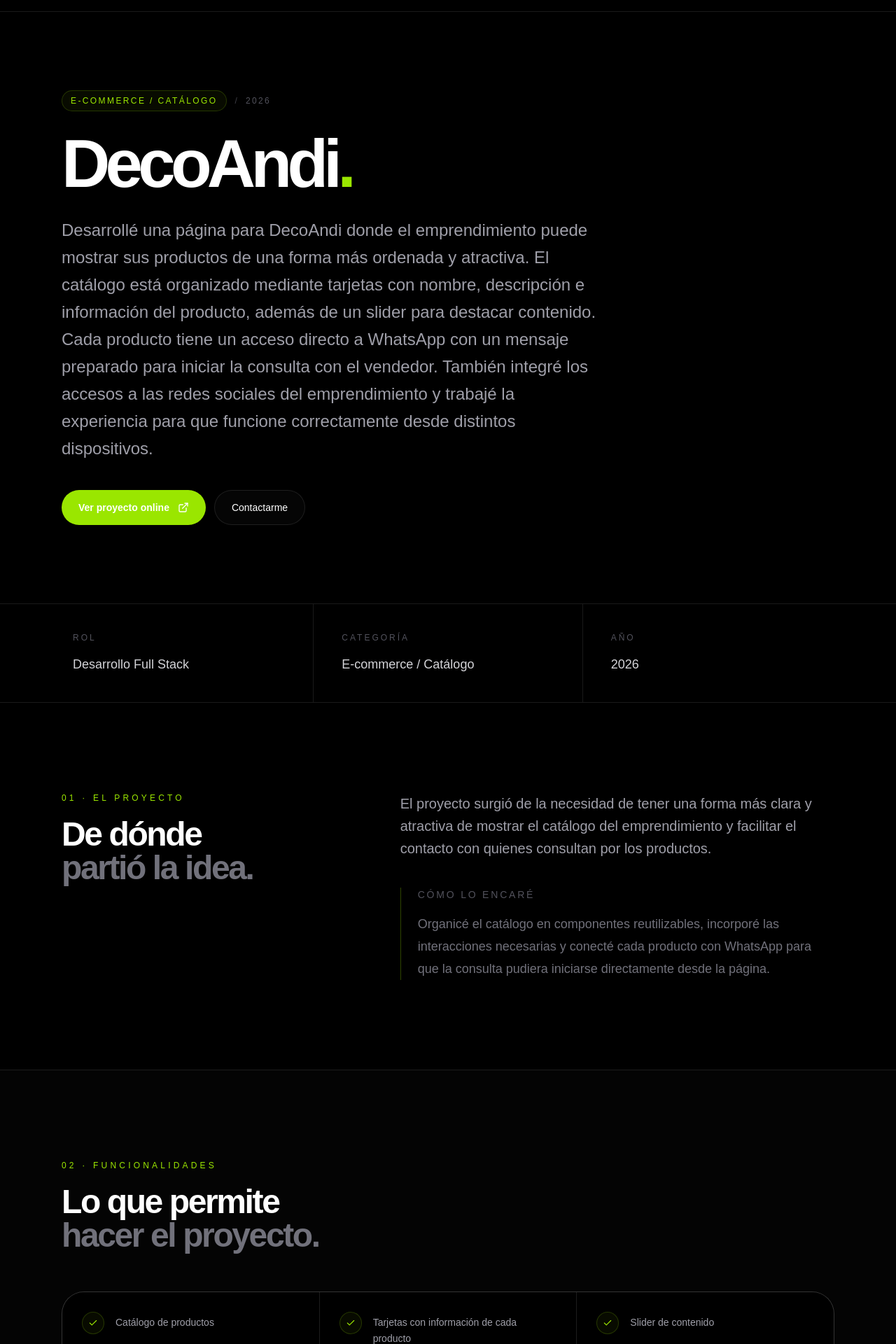
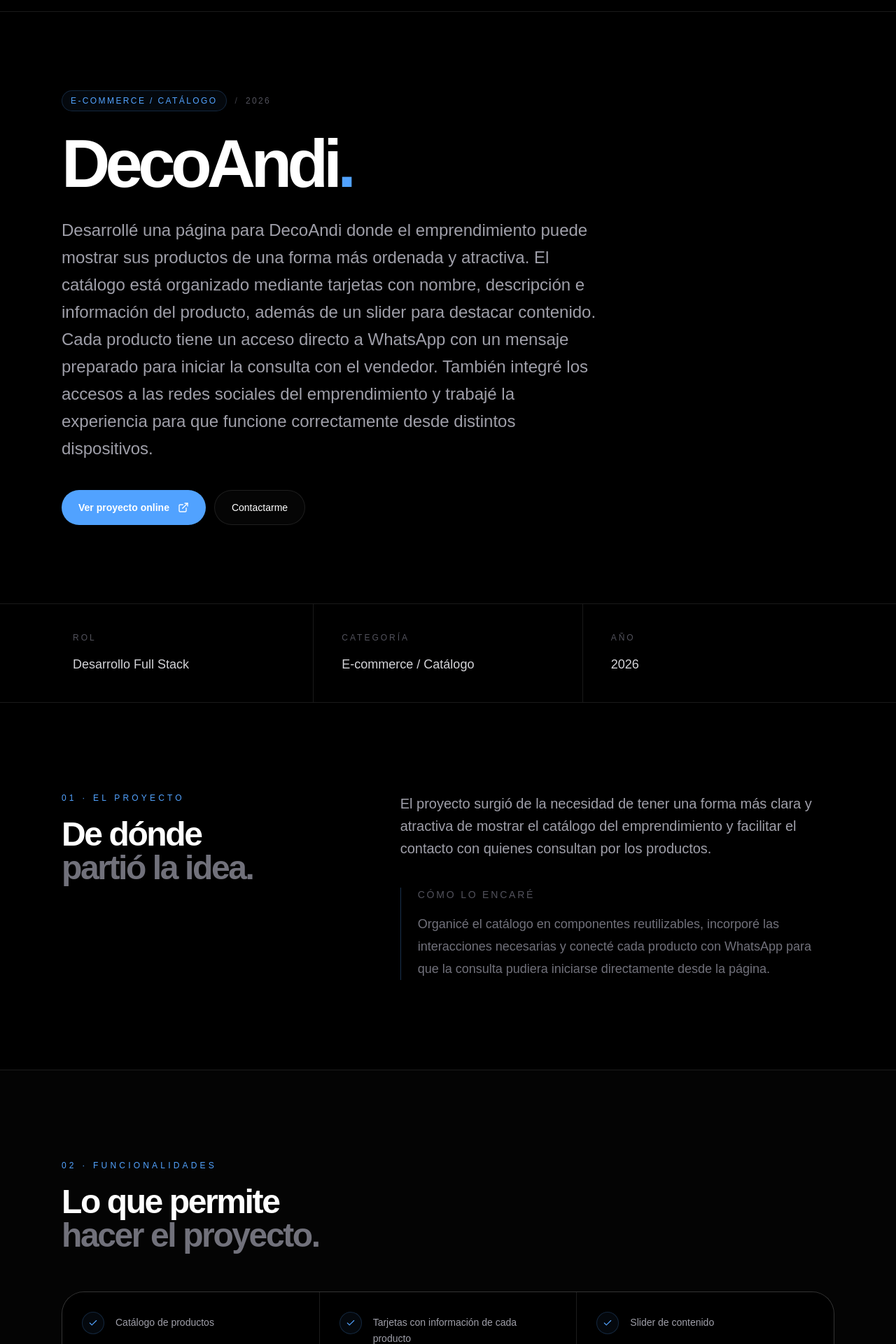
Before and after one commit to Glecerr/benjamin-glecer, a Next.js app: page /proyectos/decoandi in a window 1280 px wide. Shown: the part 60-1980 px from the top of the page at 70% size. Built offline with nearby package versions, Linux system fonts and the light colour scheme.

Commit message:
Cambio colores lime por blue en pagina de proyecto y footer

```diff
--- a/app/proyectos/[slug]/page.tsx
+++ b/app/proyectos/[slug]/page.tsx
@@ -26,7 +26,7 @@
   return (
     <main className="min-h-screen bg-black text-white">
       <div className="pointer-events-none fixed inset-0 -z-10">
-        <div className="absolute left-1/2 top-0 h-[600px] w-[600px] -translate-x-1/2 rounded-full bg-lime-400/[0.035] blur-[140px]" />
+        <div className="absolute left-1/2 top-0 h-[600px] w-[600px] -translate-x-1/2 rounded-full bg-blue-400/[0.035] blur-[140px]" />
 
         <div className="absolute inset-0 opacity-[0.025] [background-image:linear-gradient(rgba(255,255,255,0.15)_1px,transparent_1px),linear-gradient(90deg,rgba(255,255,255,0.15)_1px,transparent_1px)] [background-size:80px_80px]" />
       </div>
@@ -37,12 +37,12 @@
             href="/#inicio"
             className="text-lg font-semibold tracking-tight"
           >
-            BG<span className="text-lime-400">.</span>
+            BG<span className="text-blue-400">.</span>
           </a>
 
           <a
             href="/#proyectos"
-            className="group inline-flex items-center gap-2 text-sm text-zinc-500 transition hover:text-lime-400"
+            className="group inline-flex items-center gap-2 text-sm text-zinc-500 transition hover:text-blue-400"
           >
             <ArrowLeft
               size={15}
@@ -56,7 +56,7 @@
       <section className="mx-auto max-w-6xl px-6 pb-20 pt-20 md:pb-28 md:pt-28">
         <div className="max-w-4xl">
           <div className="flex flex-wrap items-center gap-3">
-            <span className="rounded-full border border-lime-400/20 bg-lime-400/[0.05] px-3 py-1.5 text-xs uppercase tracking-[0.2em] text-lime-400">
+            <span className="rounded-full border border-blue-400/20 bg-blue-400/[0.05] px-3 py-1.5 text-xs uppercase tracking-[0.2em] text-blue-400">
               {project.category}
             </span>
 
@@ -69,7 +69,7 @@
 
           <h1 className="mt-8 text-6xl font-semibold leading-[0.9] tracking-[-0.07em] md:text-8xl">
             {project.title}
-            <span className="text-lime-400">.</span>
+            <span className="text-blue-400">.</span>
           </h1>
 
           <p className="mt-8 max-w-3xl text-xl leading-relaxed text-zinc-400 md:text-2xl">
@@ -82,7 +82,7 @@
                 href={project.demo}
                 target="_blank"
                 rel="noopener noreferrer"
-                className="group inline-flex items-center gap-3 rounded-full bg-lime-400 px-6 py-3.5 text-sm font-semibold text-black transition hover:bg-lime-300 hover:shadow-[0_0_35px_rgba(163,230,53,0.15)]"
+                className="group inline-flex items-center gap-3 rounded-full bg-blue-400 px-6 py-3.5 text-sm font-semibold text-black transition hover:bg-blue-300 hover:shadow-[0_0_35px_rgba(59,130,246,0.15)]"
               >
                 Ver proyecto online
 
@@ -95,7 +95,7 @@
 
             <a
               href="/#contacto"
-              className="inline-flex items-center gap-3 rounded-full border border-white/10 bg-white/[0.02] px-6 py-3.5 text-sm text-zinc-300 transition hover:border-lime-400/30 hover:bg-lime-400/[0.04] hover:text-white"
+              className="inline-flex items-center gap-3 rounded-full border border-white/10 bg-white/[0.02] px-6 py-3.5 text-sm text-zinc-300 transition hover:border-blue-400/30 hover:bg-blue-400/[0.04] hover:text-white"
             >
               Contactarme
             </a>
@@ -140,7 +140,7 @@
       <section className="mx-auto max-w-6xl px-6 py-24 md:py-32">
         <div className="grid gap-16 md:grid-cols-[1fr_1.6fr] md:gap-24">
           <div>
-            <p className="text-xs font-medium uppercase tracking-[0.35em] text-lime-400">
+            <p className="text-xs font-medium uppercase tracking-[0.35em] text-blue-400">
               01 · El proyecto
             </p>
 
@@ -156,7 +156,7 @@
               {project.context}
             </p>
 
-            <div className="mt-10 border-l border-lime-400/30 pl-6">
+            <div className="mt-10 border-l border-blue-400/30 pl-6">
               <p className="text-sm uppercase tracking-[0.2em] text-zinc-600">
                 Cómo lo encaré
               </p>
@@ -172,7 +172,7 @@
       <section className="border-y border-white/10 bg-white/[0.015]">
         <div className="mx-auto max-w-6xl px-6 py-24 md:py-32">
           <div className="mb-14">
-            <p className="text-xs font-medium uppercase tracking-[0.35em] text-lime-400">
+            <p className="text-xs font-medium uppercase tracking-[0.35em] text-blue-400">
               02 · Funcionalidades
             </p>
 
@@ -189,8 +189,8 @@
                 key={feature}
                 className="flex gap-4 bg-black p-7 transition hover:bg-white/[0.025]"
               >
-                <div className="flex h-8 w-8 shrink-0 items-center justify-center rounded-full border border-lime-400/20 bg-lime-400/[0.05]">
-                  <Check size={14} className="text-lime-400" />
+                <div className="flex h-8 w-8 shrink-0 items-center justify-center rounded-full border border-blue-400/20 bg-blue-400/[0.05]">
+                  <Check size={14} className="text-blue-400" />
                 </div>
 
                 <p className="pt-1 text-sm leading-relaxed text-zinc-400">
@@ -205,7 +205,7 @@
       <section className="mx-auto max-w-6xl px-6 py-24 md:py-32">
         <div className="grid gap-16 md:grid-cols-[1fr_1.6fr] md:gap-24">
           <div>
-            <p className="text-xs font-medium uppercase tracking-[0.35em] text-lime-400">
+            <p className="text-xs font-medium uppercase tracking-[0.35em] text-blue-400">
               03 · Tecnologías
             </p>
 
@@ -221,7 +221,7 @@
               {project.technologies.map((technology) => (
                 <span
                   key={technology}
-                  className="rounded-full border border-white/10 bg-white/[0.02] px-4 py-2.5 text-sm text-zinc-400 transition hover:border-lime-400/25 hover:text-zinc-200"
+                  className="rounded-full border border-white/10 bg-white/[0.02] px-4 py-2.5 text-sm text-zinc-400 transition hover:border-blue-400/25 hover:text-zinc-200"
                 >
                   {technology}
                 </span>
@@ -266,7 +266,7 @@
                 href={project.demo}
                 target="_blank"
                 rel="noopener noreferrer"
-                className="group inline-flex items-center gap-3 rounded-full bg-lime-400 px-6 py-3.5 text-sm font-semibold text-black transition hover:bg-lime-300"
+                className="group inline-flex items-center gap-3 rounded-full bg-blue-400 px-6 py-3.5 text-sm font-semibold text-black transition hover:bg-blue-300"
               >
                 Visitar proyecto
 
@@ -279,14 +279,14 @@
 
             <a
               href="/#contacto"
-              className="inline-flex items-center gap-3 rounded-full border border-white/10 px-6 py-3.5 text-sm text-zinc-400 transition hover:border-lime-400/30 hover:text-white"
+              className="inline-flex items-center gap-3 rounded-full border border-white/10 px-6 py-3.5 text-sm text-zinc-400 transition hover:border-blue-400/30 hover:text-white"
             >
               Hablemos
             </a>
 
             <a
               href="/#proyectos"
-              className="inline-flex items-center gap-3 rounded-full border border-white/10 px-6 py-3.5 text-sm text-zinc-400 transition hover:border-lime-400/30 hover:text-white"
+              className="inline-flex items-center gap-3 rounded-full border border-white/10 px-6 py-3.5 text-sm text-zinc-400 transition hover:border-blue-400/30 hover:text-white"
             >
               Otros proyectos
             </a>
@@ -297,7 +297,7 @@
       <footer className="border-t border-white/10">
         <div className="mx-auto flex max-w-6xl flex-col gap-2 px-6 py-8 md:flex-row md:items-center md:justify-between">
           <p className="text-sm font-semibold">
-            BG<span className="text-lime-400">.</span>
+            BG<span className="text-blue-400">.</span>
           </p>
 
           <p className="text-xs text-zinc-700">
--- a/components/Footer.tsx
+++ b/components/Footer.tsx
@@ -6,7 +6,7 @@
       <div className="mx-auto flex max-w-6xl flex-col gap-6 px-6 py-10 md:flex-row md:items-center md:justify-between">
         <div>
           <p className="text-lg font-semibold tracking-tight">
-            BG<span className="text-lime-400">.</span>
+            BG<span className="text-blue-400">.</span>
           </p>
 
           <p className="mt-2 text-xs text-zinc-600">
@@ -17,21 +17,21 @@
         <div className="flex flex-wrap items-center gap-6">
           <a
             href="#inicio"
-            className="text-xs text-zinc-600 transition hover:text-lime-400"
+            className="text-xs text-zinc-600 transition hover:text-blue-400"
           >
             Inicio
           </a>
 
           <a
             href="#proyectos"
-            className="text-xs text-zinc-600 transition hover:text-lime-400"
+            className="text-xs text-zinc-600 transition hover:text-blue-400"
           >
             Proyectos
           </a>
 
           <a
             href="#contacto"
-            className="group inline-flex items-center gap-1.5 text-xs text-zinc-600 transition hover:text-lime-400"
+            className="group inline-flex items-center gap-1.5 text-xs text-zinc-600 transition hover:text-blue-400"
           >
             Contacto
             <ArrowUpRight
```
